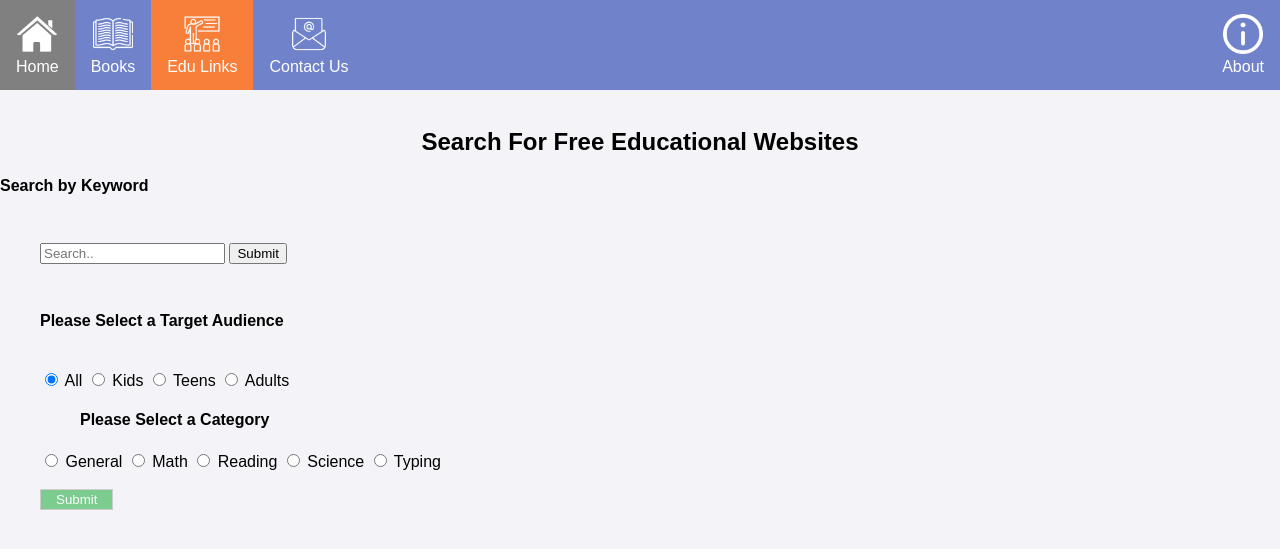
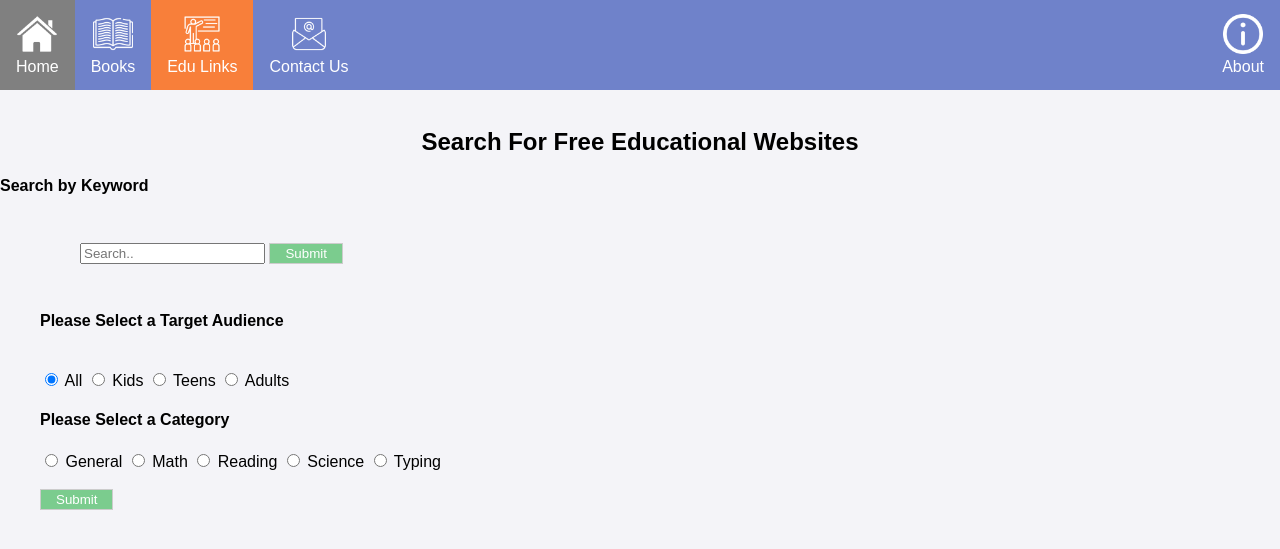
Before and after one commit to jamiemott/osu-hackathon, a Flask app: page /links/ in a window 1280 px wide. Shown: the top 549 px of the page. Run offline with Flask 2, Linux system fonts and the light colour scheme; some libraries are stand-ins or nearby versions.

Commit message:
Adding margin and button styling

```diff
--- a/app/templates/links.html
+++ b/app/templates/links.html
@@ -6,10 +6,10 @@
 
 <h4>Search by Keyword</h4>
 
-<div id="search-bar">
+<div class="search" id="search-bar">
 <form class="example" action="main.py">
   <input type="text" placeholder="Search.." name="search">
-  <input type="submit" value="Submit">
+  <input class="button" type="submit" value="Submit">
 </form>
 </div>
 
@@ -27,7 +27,7 @@
   <label for="adults">Adults</label>
 </div>
 
-<h4 class="search">Please Select a Category</h4>
+<h4>Please Select a Category</h4>
 <div class="categories">
   <input type="radio" id="general" name="category" value="general">
   <label for="general">General</label>
```
